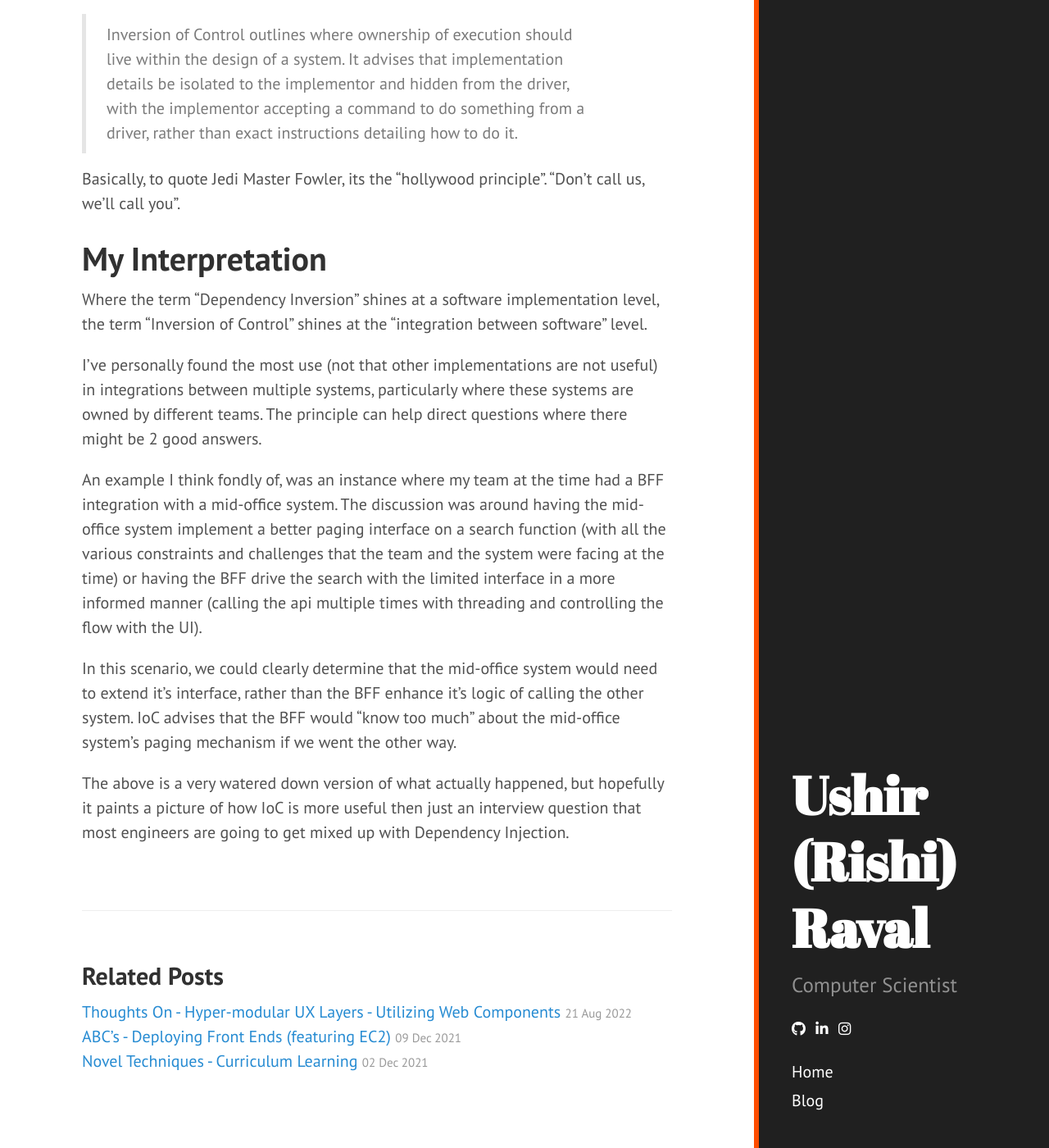
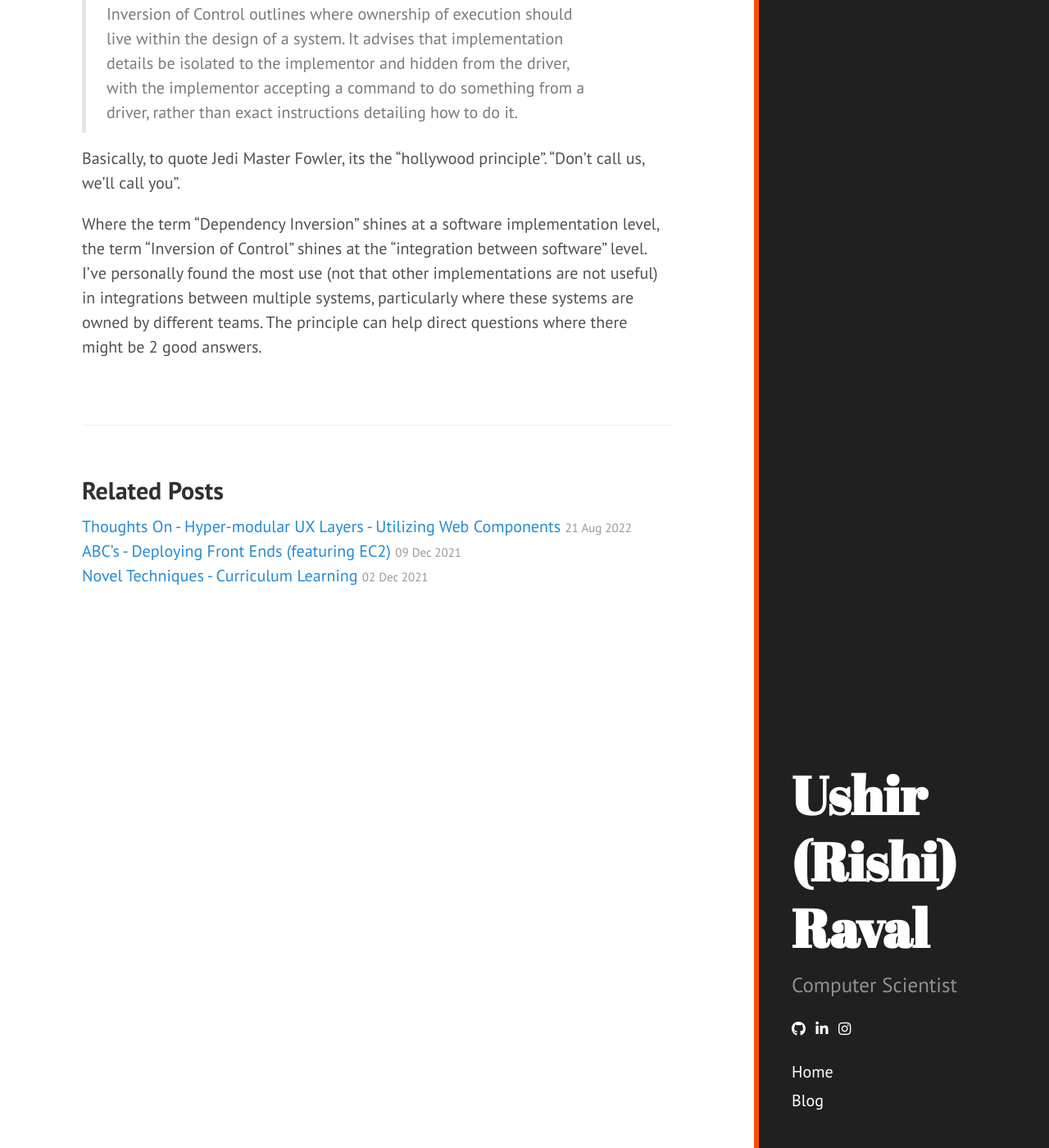
Before and after one commit to Ri-shi/Ri-shi.github.io, a Jekyll site: the page built from _posts/2024-08-18-inversion-of-control.md, in a window 1280 px wide and 1400 px high, scrolled down 1429 px. Shown: the whole window at 82% size. Built offline with Jekyll 4.4.1, drawn with Linux system fonts in a browser that asks for light colours; nearby versions of some CDN libraries.

```diff
--- a/_posts/2024-08-18-inversion-of-control.md
+++ b/_posts/2024-08-18-inversion-of-control.md
@@ -34,14 +34,4 @@
 
 Basically, to quote Jedi Master Fowler, its the "hollywood principle". "Don't call us, we'll call you".
 
-# My Interpretation
-
-Where the term "Dependency Inversion" shines at a software implementation level, the term "Inversion of Control" shines at the "integration between software" level.
-
-I've personally found the most use (not that other implementations are not useful) in integrations between multiple systems, particularly where these systems are owned by different teams. The principle can help direct questions where there might be 2 good answers.
-
-An example I think fondly of, was an instance where my team at the time had a BFF integration with a mid-office system. The discussion was around having the mid-office system implement a better paging interface on a search function (with all the various constraints and challenges that the team and the system were facing at the time) or having the BFF drive the search with the limited interface in a more informed manner (calling the api multiple times with threading and controlling the flow with the UI).
-
-In this scenario, we could clearly determine that the mid-office system would need to extend it's interface, rather than the BFF enhance it's logic of calling the other system. IoC advises that the BFF would "know too much" about the mid-office system's paging mechanism if we went the other way.
-
-The above is a very watered down version of what actually happened, but hopefully it paints a picture of how IoC is more useful then just an interview question that most engineers are going to get mixed up with Dependency Injection.
+Where the term "Dependency Inversion" shines at a software implementation level, the term "Inversion of Control" shines at the "integration between software" level. I've personally found the most use (not that other implementations are not useful) in integrations between multiple systems, particularly where these systems are owned by different teams. The principle can help direct questions where there might be 2 good answers.
```
